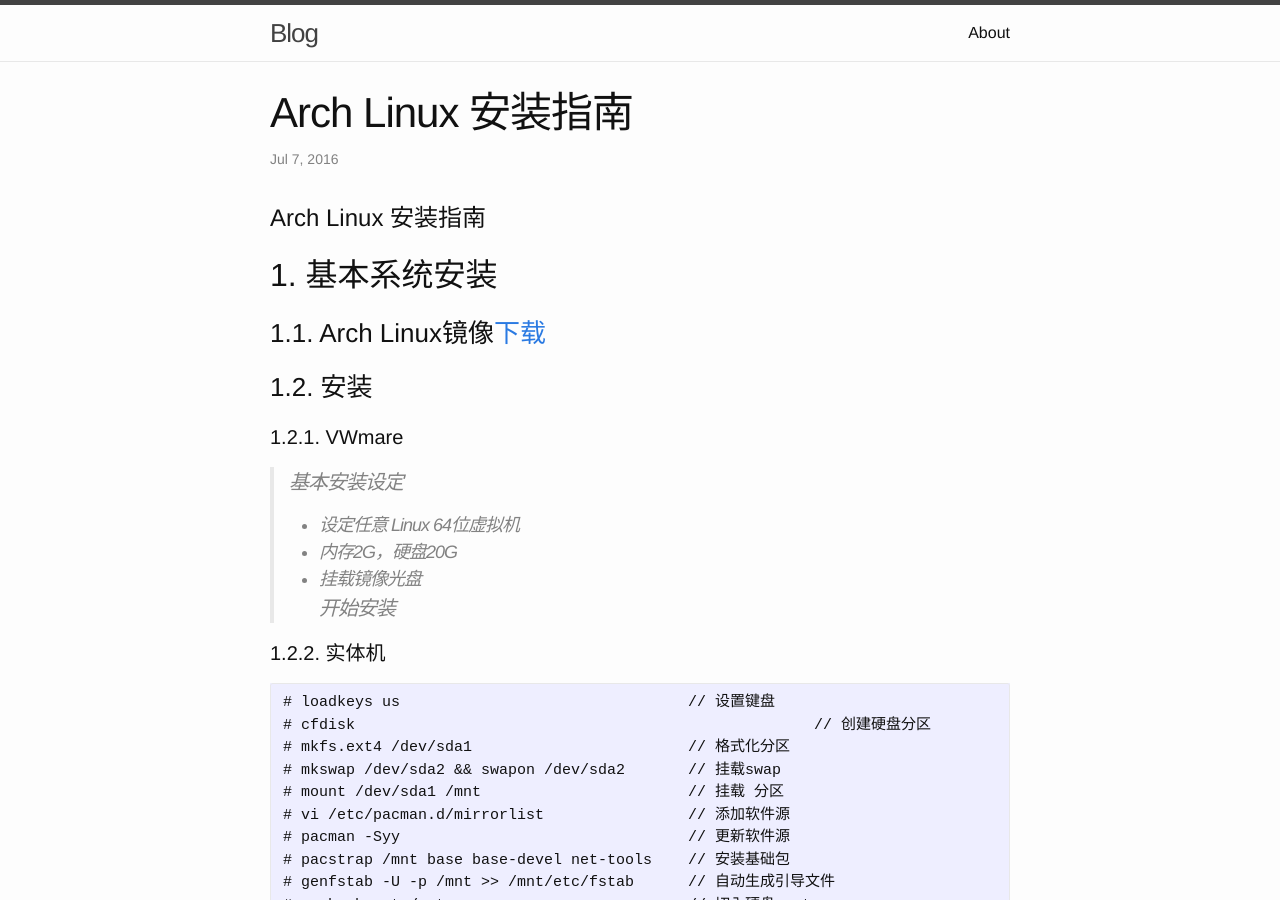
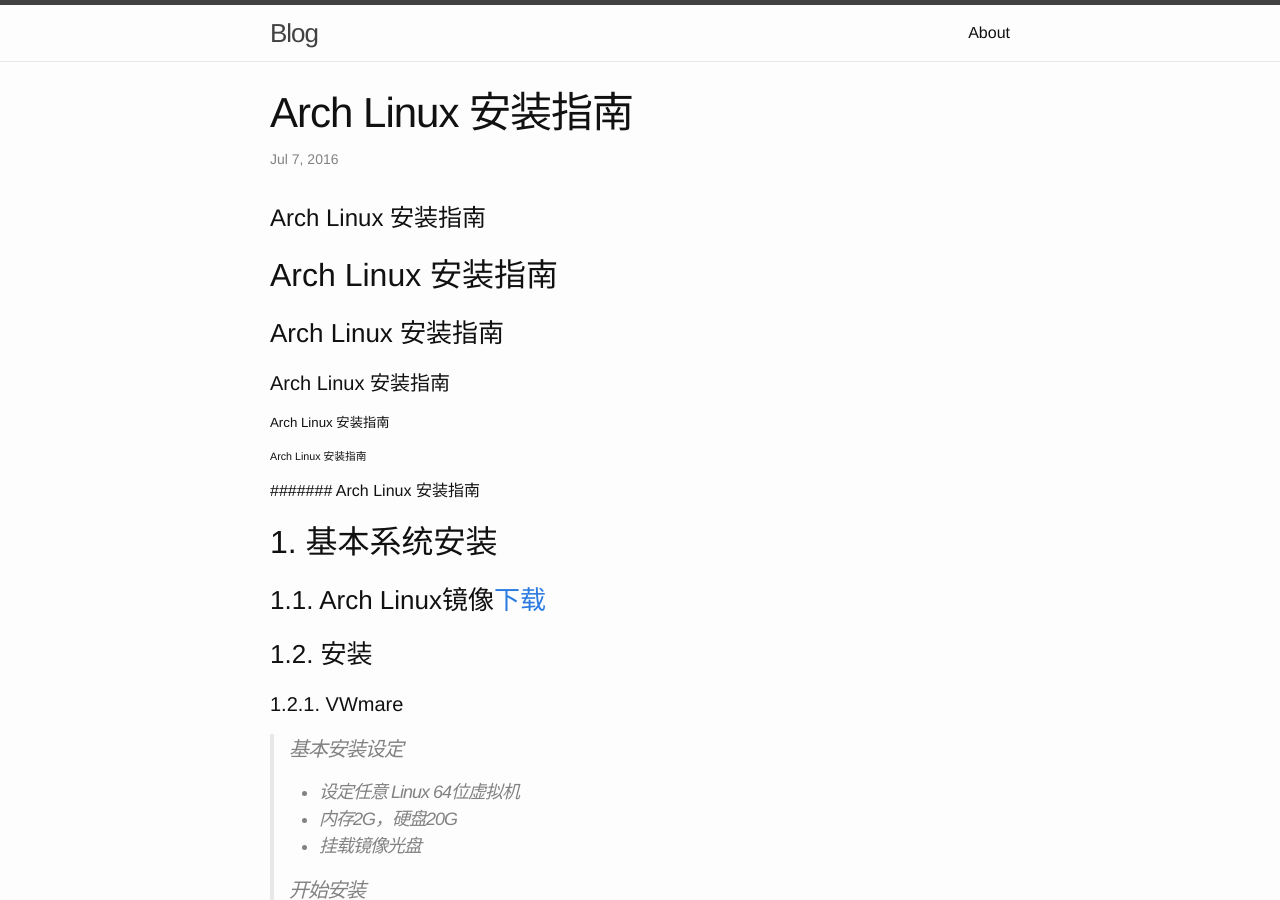
Before and after one commit to 422303771/blog, a Jekyll site: the page built from _posts/2016-07-07-ArchLinux.md, in a window 1280 px wide and 900 px high. Built offline with Jekyll 4.4.1, drawn with Linux system fonts in a browser that asks for light colours.

Commit message:
archlinux

```diff
--- a/_posts/2016-07-07-ArchLinux.md
+++ b/_posts/2016-07-07-ArchLinux.md
@@ -5,8 +5,14 @@
 categories: archlinux
 ---
 
-Arch Linux  安装指南
-===========
+# Arch Linux  安装指南
+## Arch Linux  安装指南
+### Arch Linux  安装指南
+#### Arch Linux  安装指南
+##### Arch Linux  安装指南
+###### Arch Linux  安装指南
+####### Arch Linux  安装指南
+
 
 ## 1.	基本系统安装
 
@@ -20,6 +26,7 @@
 > * 设定任意 Linux 64位虚拟机
 > * 内存2G，硬盘20G
 > * 挂载镜像光盘
+>
 > #### 开始安装
 
 #### 1.2.2.	实体机
```
